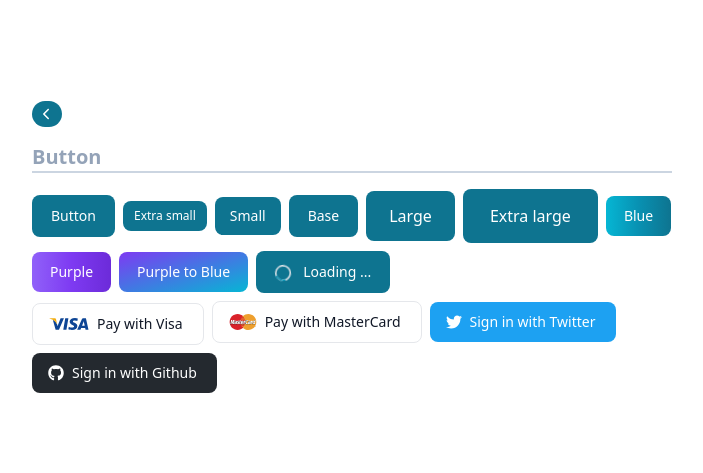
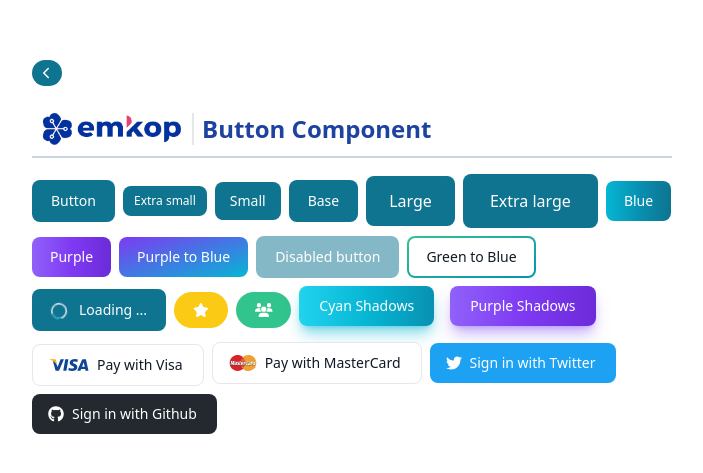
Before and after one commit to AkbarAngkasa/web-chatbox-layout, a React (Create React App) app: page /component-button in a window 1280 px wide. Shown: the part 149-622 px from the top of the page, without its empty margins (288-991 px from the left). Built offline with nearby package versions, Linux system fonts and the light colour scheme.

Commit message:
modified

```diff
--- a/src/components/breadcrumbs/Btn.jsx
+++ b/src/components/breadcrumbs/Btn.jsx
@@ -19,23 +19,29 @@
 //     )
 // }
 
-import { faChevronLeft } from '@fortawesome/free-solid-svg-icons';
+import { faChevronLeft, faStar, faUsers } from '@fortawesome/free-solid-svg-icons';
 import { FontAwesomeIcon } from '@fortawesome/react-fontawesome';
 import { Button, Spinner } from 'flowbite-react';
 import { Link } from 'react-router-dom';
-
+import logo from '../../assets/images/emkop-logo-transparent-landscape.png';
 
 export default function Btn() {
     return (
-        <div className='w-[50%] h-screen m-auto grid grid-cols-1 place-content-center'>
+        <div className='mx-[5%] sm:w-[50%] h-screen sm:m-auto grid grid-cols-1 place-content-center'>
+            {/* Header */}
             <div>
                 <Link to={"/"}>
                     <Button pill={true} size="xs">
                         <FontAwesomeIcon icon={faChevronLeft} />
                     </Button>
                 </Link>
-                <h1 className='font-bold border-b-2 border-slate-300 my-4 text-xl text-slate-400'>Button</h1>
+                <div className='my-4 border-b-2 border-slate-300'>
+                    <img src={logo} alt={logo} className="w-36 sm:w-40 align-middle inline-block"/>
+                    <h1 className='inline-block align-middle border-l-2 pl-2 font-bold text-xl sm:text-2xl text-blue-800'>Button Component</h1>
+                </div>
             </div>
+
+            {/* Content */}
             <div className='w-full flex flex-wrap items-center gap-2'>
                 <Button>
                     Button
@@ -68,6 +74,19 @@ export default function Btn() {
                     Purple to Blue
                 </Button>
 
+                {/* Btn Disabled */}
+                <Button disabled={true}>
+                    Disabled button
+                </Button>
+
+                {/* Btn Outline */}
+                <Button
+                    outline={true}
+                    gradientDuoTone="greenToBlue"
+                    >
+                    Green to Blue
+                </Button>
+
                 {/* Btn Loading */}
                 <Button>
                     <div className="mr-3">
@@ -78,6 +97,18 @@ export default function Btn() {
                     </div>
                     Loading ...
                 </Button>
+
+                {/* Btn Pil */}
+                <Button pill={true} className='rounded-full bg-yellow-300 hover:bg-yellow-400'>
+                    <FontAwesomeIcon icon={faStar}/>
+                </Button>
+                <Button pill={true} className='rounded-full bg-green-400 hover:bg-green-500'>
+                    <FontAwesomeIcon icon={faUsers}/>
+                </Button>
+
+                {/* Btn Colored Shadows */}
+                <button type="button" className="text-white bg-gradient-to-r from-cyan-400 via-cyan-500 to-cyan-600 hover:bg-gradient-to-br focus:ring-4 focus:outline-none focus:ring-cyan-300 dark:focus:ring-cyan-800 shadow-lg shadow-cyan-500/50 dark:shadow-lg dark:shadow-cyan-800/80 font-medium rounded-lg text-sm px-5 py-2.5 text-center mr-2 mb-2">Cyan Shadows</button>
+                <button type="button" className="text-white bg-gradient-to-r from-purple-500 via-purple-600 to-purple-700 hover:bg-gradient-to-br focus:ring-4 focus:outline-none focus:ring-purple-300 dark:focus:ring-purple-800 shadow-lg shadow-purple-500/50 dark:shadow-lg dark:shadow-purple-800/80 font-medium rounded-lg text-sm px-5 py-2.5 text-center mr-2 mb-2">Purple Shadows</button>
 
                 <div>
                     {/* Btn Payment */}
```
